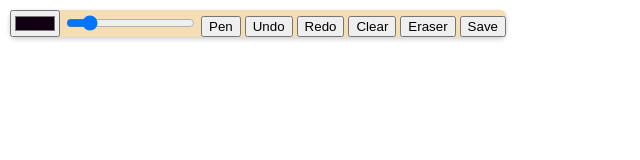
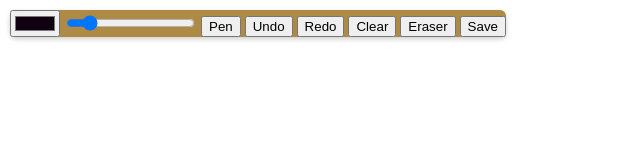
Before and after one commit to PnPavithra/MultiPlayer-WhiteBoard, a website with bundled scripts: page public/index.html in a window 1280 px wide. Shown: the whole page, without its empty margins (0-640 px from the left). Built offline with nearby package versions, Linux system fonts and the light colour scheme; files whose address does not match are found by name.

Commit message:
home bug

```diff
--- a/public/css/styles.css
+++ b/public/css/styles.css
@@ -9,7 +9,7 @@ body, html{
     position: fixed;
     top: 10px;
     left: 10px;
-    background: wheat;
+    background: rgb(175, 138, 69);
     border-radius: 6px;
     box-shadow: 0 2px 5px rgba(0, 0, 0, 0.2);
 }
```
Also changed, not shown: public/home.html (+1 -0 lines).
